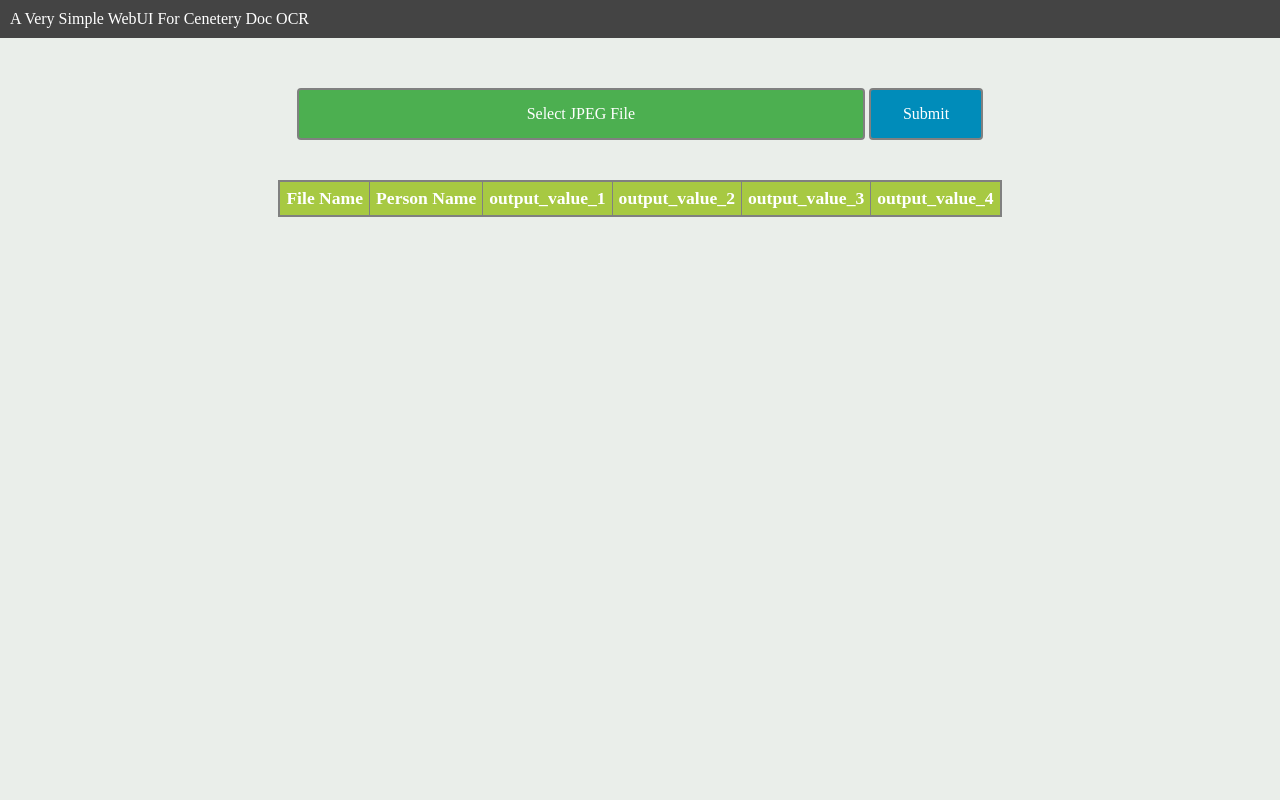
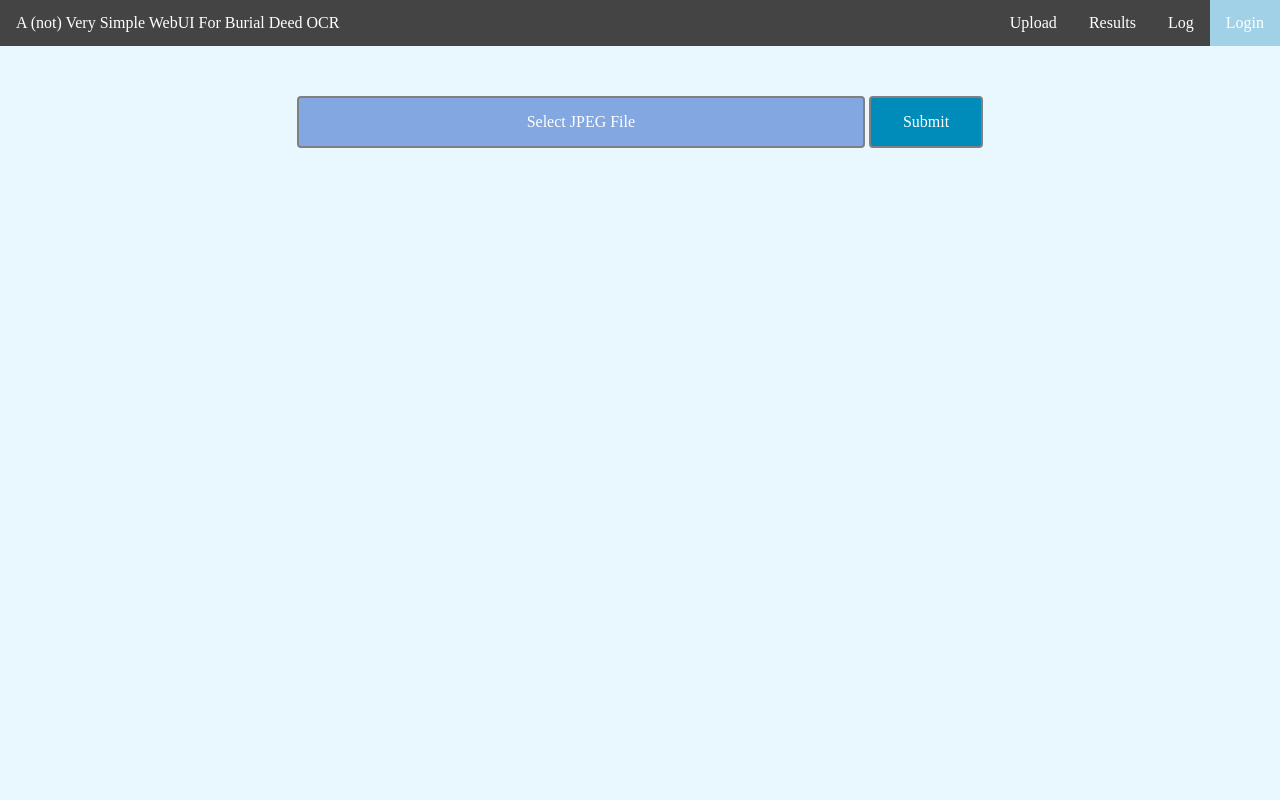
Before and after one commit to eai-6020-winter2020-final-team/burial-deed-ocr-system, a Flask app: template templates/home.html in a window 1280 px wide. Run offline with Flask 2, Linux system fonts and the light colour scheme; the template is opened without the code that fills it, so the values that code supplies are empty.

Commit message:
Login, sqlite and UI color

```diff
--- a/Server.py
+++ /dev/null
@@ -1,32 +0,0 @@
-from flask import Flask
-from flask import request
-from flask import render_template
-
-import json
-
-#from MODULE import main_function
-
-app = Flask("CemeteryTest")
-
-@app.route('/')
-def home():
-	return render_template('home.html')
-
-@app.route('/upload/', methods=['GET', 'POST'])
-def upload():
-	if request.method == 'POST':
-		f = request.files['image_file']
-
-	#return json.dumps(main_function(f))
-	dic = {
-		"fileName": f.filename,
-		"personName": "person_name",
-		"outputV1": "ov1",
-		"outputV2": "ov2",
-		"outputV3": "ov3",
-		"outputV4": "ov4"
-	}
-	return json.dumps(dic)
-
-if __name__ == '__main__':
-	app.run()
--- /dev/null
+++ b/app/__init__.py
@@ -0,0 +1,24 @@
+from flask import Flask
+from flask_login import LoginManager
+from flask_migrate import Migrate
+from flask_sqlalchemy import SQLAlchemy
+
+
+from app import config
+
+#from MODULE import main_function
+
+app = Flask("CemeteryTest")
+app.config.from_object(config)
+db = SQLAlchemy(app)
+migrate = Migrate(app, db)
+loginManager = LoginManager(app)
+loginManager.login_view = 'login'
+
+
+
+from app import routes, user
+db.create_all()
+
+if __name__ == '__main__':
+	app.run()
--- /dev/null
+++ b/app/config.py
@@ -0,0 +1,6 @@
+import os
+
+DEBUG = True
+SECRET_KEY = 'you-will-never-guess'
+SQLALCHEMY_DATABASE_URI = 'sqlite:///' + os.path.join(os.path.abspath(os.path.dirname(__file__)), 'app.db')
+SQLALCHEMY_TRACK_MODIFICATIONS = False
--- a/static/main.css
+++ b/static/main.css
@@ -1,8 +1,4 @@
-input {
-	height: 0px;
-	width: 0px;
-	display: none;
-}
+
 
 img {
 	max-height: 400px;
@@ -10,14 +6,14 @@ img {
 }
 
 table {
-	display: inline-block;
+	display: none;
 	border: 1px solid grey;
 	border-collapse: collapse;
 	margin: 20px;
 }
 
 th {
-	background-color:#A7C942;
+	background-color: #bdd0f1;
 	border: 1px solid grey;
 	color:#ffffff;
 	font-size: 1.1em;
@@ -33,7 +29,7 @@ td {
 }
 
 body {
-	background: #eaeeea;
+	background: #e9f8ff;
 	margin: 0;
 	text-align: center;
 }
@@ -41,20 +37,48 @@ body {
 #navigator {
 	background-color: #444;
 	color: white;
+	list-style-type: none;
+	margin-top: 0;
 	margin-bottom: 50px;
-	padding-top: 10px;
-	padding-bottom: 10px;
+    overflow: hidden;
+	padding-inline-start: 0;
 	text-align: left;
-	width: 100%;
 }
 
 #navigator_span {
-	padding: 10px;
+	padding: 14px 16px;
+	float: left;
+}
+
+.navigate_item {
+	float: right;
+}
+
+.selected_navi_item {
+	background-color: #a1d1e6;
+}
+
+.navigate_item a {
+	color: white;
+	display: block;
+	text-align: center;
+	padding: 14px 16px;
+    text-decoration: none;
+}
+
+.navigate_item a:hover {
+    background-color: #a1d1e6;
+}
+
+#file_uploader {
+	height: 0px;
+	width: 0px;
+	display: none;
 }
 
 #select_button {
-	cursor: hand;
-	background-color: #4CAF50;
+	cursor: pointer;
+	background-color: #83a7e1;
 	border: 2px solid grey;
 	border-radius: 4px;
 	color: white;
@@ -68,11 +92,11 @@ body {
 }
 
 #select_button:hover {
-	background-color: #5CBF60;
+	background-color: #93b7f1;
 }
 
-#submit_button {
-	cursor: hand;
+#submit {
+	cursor: pointer;
 	background-color: #008CBA;
 	border: 2px solid grey;
 	border-radius: 4px;
@@ -85,7 +109,7 @@ body {
 	margin: auto;
 }
 
-#submit_button:hover {
+#submit:hover {
 	background-color: #109CCA;
 }
 
--- a/static/main.js
+++ b/static/main.js
@@ -1,5 +1,3 @@
-var trCounter = 0;
-
 function fileSelected(file){
 	var fileName = $(file).val();
 	var selectButton = $("#select_button")[0];
@@ -14,7 +12,7 @@ function fileSelected(file){
 	if(file.files && file.files[0]){
 		var reader = new FileReader();
 		reader.onload = function(evt){
-			previewDiv.innerHTML = '<img src="' + evt.target.result + '"/>';
+			previewDiv.innerHTML = '<img alt="Selected Image" src="' + evt.target.result + '"/>';
 		};
 		reader.readAsDataURL(file.files[0]);
 	}
@@ -25,7 +23,7 @@ $(document).ready(function(){
 		$("input").click();
 	});
 
-	$("#submit_button").click(function(){
+	$("#submit").click(function(){
 		var fileName = $("#file_uploader").val();
 		var selectButton = $("#select_button")[0];
 		if(!fileName){
@@ -47,34 +45,18 @@ $(document).ready(function(){
 			processData: false,
 			contentType: false,
 			success: function(successData){
-				$("table").css("display", "inline-block");
 				jsonData = JSON.parse(successData);
-				var newTr = "";
-				if(++trCounter % 2){
-					newTr += "<tr>";
-				}else{
-					newTr += '<tr style="background-color: #EDF5D6;">';
+				var resultTable = $("table");
+				resultTable.css("display", "inline-block");
+				var newTr = "<tr>";
+				for(var i in jsonData){
+					newTr += "<td>";
+					newTr += jsonData[i];
+					newTr += "</td>";
 				}
-				newTr += "<td>";
-				newTr += jsonData.fileName;
-				newTr += "</td>";
-				newTr += "<td>";
-				newTr += jsonData.personName;
-				newTr += "</td>";
-				newTr += "<td>";
-				newTr += jsonData.outputV1;
-				newTr += "</td>";
-				newTr += "<td>";
-				newTr += jsonData.outputV2;
-				newTr += "</td>";
-				newTr += "<td>";
-				newTr += jsonData.outputV3;
-				newTr += "</td>";
-				newTr += "<td>";
-				newTr += jsonData.outputV4;
-				newTr += "</td>";
-				newTr += "</tr>"
-				$("table").append($(newTr));
+				newTr += "</tr>";
+				$("td").parent().remove();
+				resultTable.append($(newTr));
 			}
 		});
 	});
--- /dev/null
+++ b/templates/base.html
@@ -0,0 +1,50 @@
+<!DOCTYPE html>
+<html>
+    <head>
+        {% if title %}
+        <title>{{ title }} - Burial Deed Ocr System</title>
+        {% else %}
+        <title>Welcome to Burial Deed Ocr System</title>
+        {% endif %}
+        {% block head_content %}{% endblock %}
+    </head>
+    <body>
+	    <ul id="navigator">
+            <li><span id="navigator_span">A (not) Very Simple WebUI For Burial Deed OCR</span></li>
+
+            {% if current_user.is_anonymous %}
+            <li class="navigate_item selected_navi_item"><a href="{{ url_for('login') }}">Login</a></li>
+            {% else %}
+            <li class="navigate_item"><a href="{{ url_for('logout') }}">{{ current_user.username }}</a></li>
+            {% endif %}
+
+            {% if navi == "log" %}
+            <li class="navigate_item selected_navi_item"><a href="/">Log</a></li>
+            {% else %}
+            <li class="navigate_item"><a href="/">Log</a></li>
+            {% endif %}
+
+            {% if navi == "results" %}
+            <li class="navigate_item selected_navi_item"><a href="/">Results</a></li>
+            {% else %}
+            <li class="navigate_item"><a href="/">Results</a></li>
+            {% endif %}
+
+            {% if navi == "home" %}
+            <li class="navigate_item selected_navi_item"><a href="/">Upload</a></li>
+            {% else %}
+            <li class="navigate_item"><a href="/">Upload</a></li>
+            {% endif %}
+        </ul>
+        {% with messages = get_flashed_messages() %}
+        {% if messages %}
+        <ul style="list-style-type: none;">
+            {% for message in messages %}
+            <li>{{ message }}</li>
+            {% endfor %}
+        </ul>
+        {% endif %}
+        {% endwith %}
+        {% block body_content %}{% endblock %}
+    </body>
+</html>
--- a/templates/home.html
+++ b/templates/home.html
@@ -1,14 +1,15 @@
-<head>
-	<title>A Very Simple WebUI For Cenetery Doc OCR</title>
+{% extends "base.html" %}
+
+{% block head_content %}
 	<script src="/static/jquery-3.4.1.min.js"></script>
 	<script src="/static/main.js"></script>
 	<link rel="stylesheet" type="text/css" href="/static/main.css">
-</head>
-<body>
-	<div id="navigator"><span id="navigator_span">A Very Simple WebUI For Cenetery Doc OCR</span></div>
+{% endblock %}
+
+{% block body_content %}
 	<input type="file" id="file_uploader" onchange="fileSelected(this)">
 	<div id="select_button">Select JPEG File</div>
-	<div id="submit_button">Submit</div><br/>
+	<div id="submit">Submit</div><br/>
 	<div id="preview"></div>
 
 	<table border="1">
@@ -21,4 +22,4 @@
 			<th>output_value_4</th>
 		</tr>
 	</table>
-</body>
+{% endblock %}
```
Also changed, not shown: app/forms.py (added, +22 -0 lines), app/routes.py (added, +73 -0 lines), app/user.py (added, +21 -0 lines), templates/login.html (added, +27 -0 lines), templates/register.html (added, +30 -0 lines), app/app.db (added), 1 other file.
